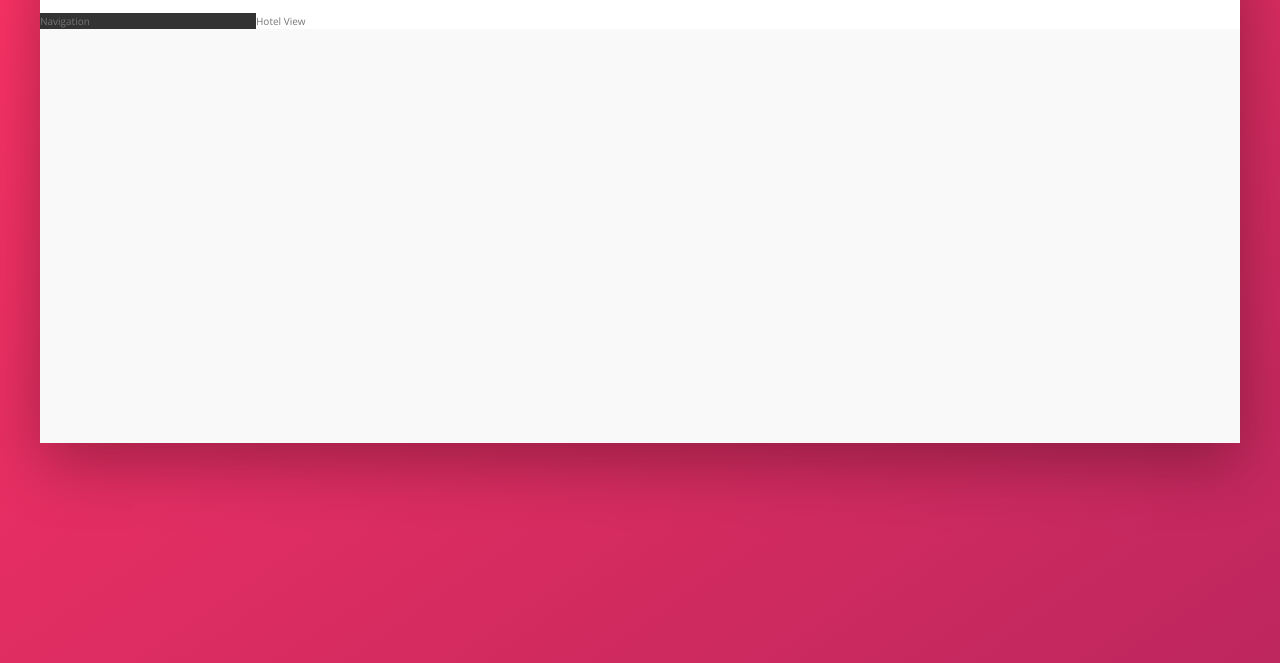
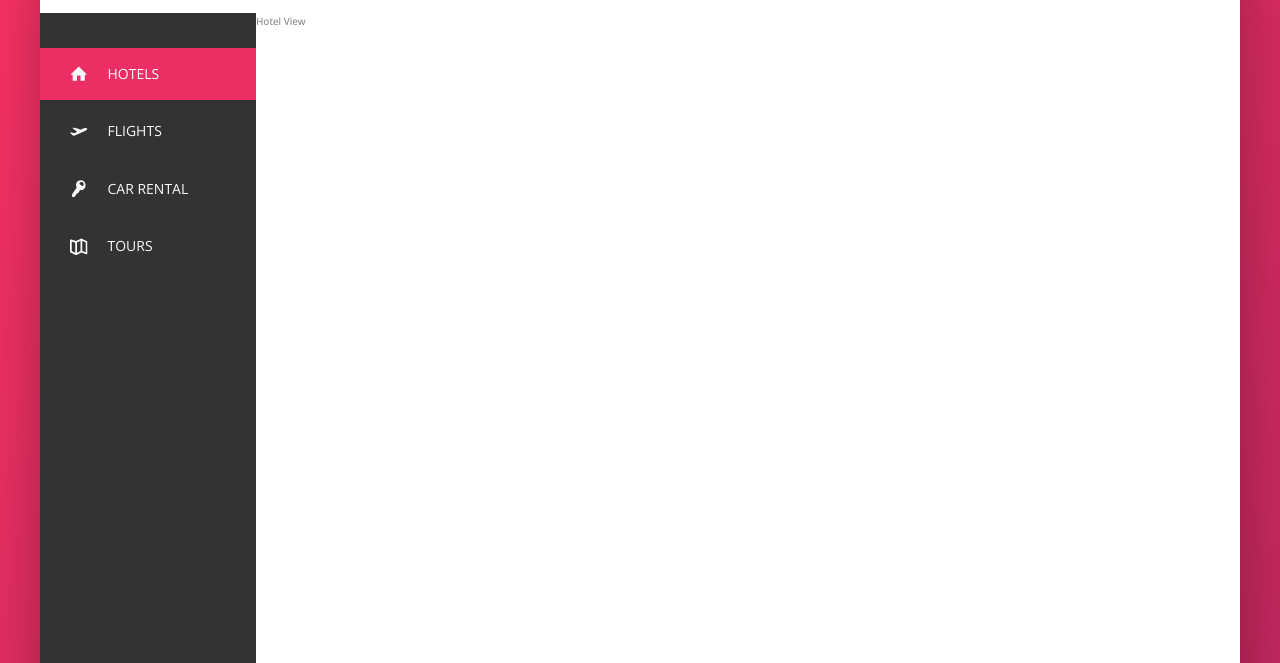
Before and after one commit to dangi-vikas/css-flexbox-grid, a website: page trillo/index.html in a window 1280 px wide. Shown: the part 137-800 px from the top of the page. Drawn offline with nearby package versions, Linux system fonts and the light colour scheme.

Commit message:
added navigation

```diff
--- a/trillo/index.html
+++ b/trillo/index.html
@@ -52,9 +52,49 @@
             </header>
 
             <div class="content">
-               <div class="sidebar">
-                   Navigation
-               </div>
+
+               <nav class="sidebar">
+                   <ul class="side-nav">
+                       <li class="side-nav__item side-nav__item--active">
+                           <a href="#" class="side-nav__link">
+                               <svg class="side-nav__icon">
+                                   <use xlink:href= "img/sprite.svg#icon-home"></use>
+                               </svg>
+                               <span>Hotels</span>
+                           </a>
+                       </li>
+                       <li class="side-nav__item">
+                            <a href="#" class="side-nav__link">
+                                <svg class="side-nav__icon">
+                                    <use xlink:href= "img/sprite.svg#icon-aircraft-take-off"></use>
+                                </svg>
+                                <span>Flights</span>
+                            </a>
+                        </li>
+                        <li class="side-nav__item">
+                            <a href="#" class="side-nav__link">
+                                <svg class="side-nav__icon">
+                                    <use xlink:href= "img/sprite.svg#icon-key"></use>
+                                </svg>
+                                <span>Car Rental</span>
+                            </a>
+                        </li>
+                        <li class="side-nav__item">
+                            <a href="#" class="side-nav__link">
+                                <svg class="side-nav__icon">
+                                    <use xlink:href= "img/sprite.svg#icon-map">Tours</use>
+                                </svg>
+                                <span>Tours</span>
+                            </a>
+                        </li>
+                   </ul>
+
+                   <div class="legal">
+                        &copy; 2017 by Trillo. All Rights Reserved.
+                   </div>
+
+               </nav>
+
                <main class="hotel-view">
                    Hotel View
                </main>
--- a/trillo/sass/_components.scss
+++ b/trillo/sass/_components.scss
@@ -114,3 +114,74 @@
     }
 
 }
+
+//SIDE NAVIGATION
+
+.side-nav {
+    font-size: 1.4rem;
+    list-style: none;
+    margin-top: 3.5rem;
+
+    &__item {
+       position: relative;
+
+       &:not(:last-child) {
+           margin-bottom: .5rem;
+       }
+    }
+
+    &__item::before {
+        content: "";
+        top: 0;
+        left: 0;
+        position: absolute;
+        height: 100%;
+        width: 3px;
+        background-color: var(--color-primary);
+        transform: scaleY(0);
+        transition: transform .2s,
+                    width .4s cubic-bezier(1,0,0,1) .2s
+                    background-color .1s;
+    }
+
+    &__item:hover::before,
+    &__item--active::before {
+        transform: scaleY(1);
+        width: 100%;
+    }
+
+    &__item:active::before {
+        background-color: var(--color-primary-light);
+    }
+
+    &__link:link,
+    &__link:visited {
+        color: var(--color-grey-light-1);
+        text-decoration: none;
+        display: inline-block;
+        text-transform: uppercase;
+        padding: 1.5rem 3rem;
+        position: relative;
+        z-index: 10;
+
+        display: flex;
+        align-items: center;
+    }
+
+    &__icon {
+        height: 1.75rem;
+        width: 1.75rem;
+        margin-right: 2rem;
+        fill: currentColor;
+    }
+
+}
+
+//LEGAL TEXT
+
+.legal {
+    font-size: 1.2rem;
+    color: var(--color-grey-light-4);
+    text-align: center;
+    padding: 2.5rem;
+}
--- a/trillo/sass/_layout.scss
+++ b/trillo/sass/_layout.scss
@@ -26,10 +26,14 @@
     background-color: var(--color-grey-dark-1);
 
     flex: 0 0 18%;
+    display: flex;
+    flex-direction: column;
+    justify-content: space-between;
  }
 
 .hotel-view {
     background-color: #fff;
+    height: 80rem;
 
     flex: 1;
  }
```
Also changed, not shown: trillo/css/style.css.
